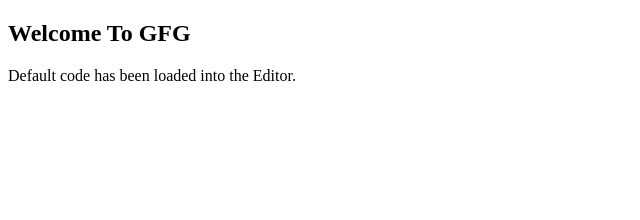
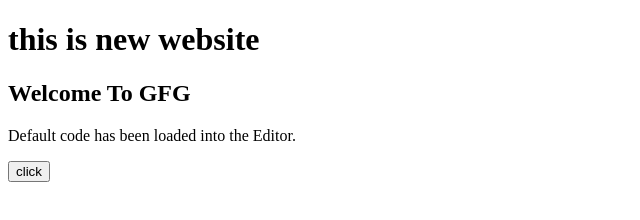
Before and after one commit to Pathuz21/demo_repo2, a plain HTML site: page index.html in a window 1280 px wide. Shown: the whole page, without its empty margins (0-640 px from the left). Drawn offline with Linux system fonts and the light colour scheme.

Commit message:
html updated

```diff
--- a/index.html
+++ b/index.html
@@ -6,11 +6,13 @@
 </head>
 
 <body>
+    <h1>this is new website</h1>
     <h2>Welcome To GFG</h2>
     <p>
         Default code has been
         loaded into the Editor.
     </p>
+    <button>click</button>
 </body>
 
 </html>
```
